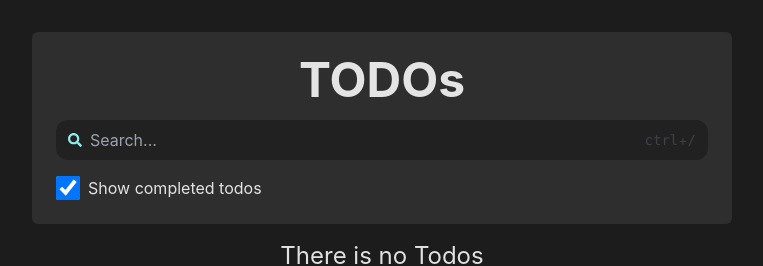
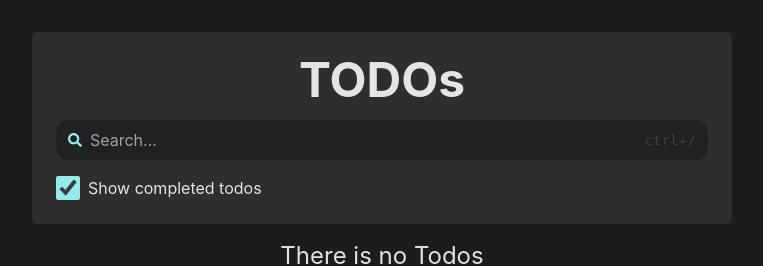
Before and after one commit to felipedobrinin/react-todo-app, a React (Vite) app: page / in a window 1280 px wide. Shown: the top 266 px of the page, without its empty margins (258-1021 px from the left). Built offline with nearby package versions, Linux system fonts and the light colour scheme.

Commit message:
changed checkbox accent color to the app accent

```diff
--- a/src/index.css
+++ b/src/index.css
@@ -234,3 +234,8 @@ button:focus.bg-danger  {
 .accent-color{
   color: hsl(var(--accent))
 }
+
+
+input[type="checkbox"]{
+  accent-color: hsl(var(--accent));
+}
```
